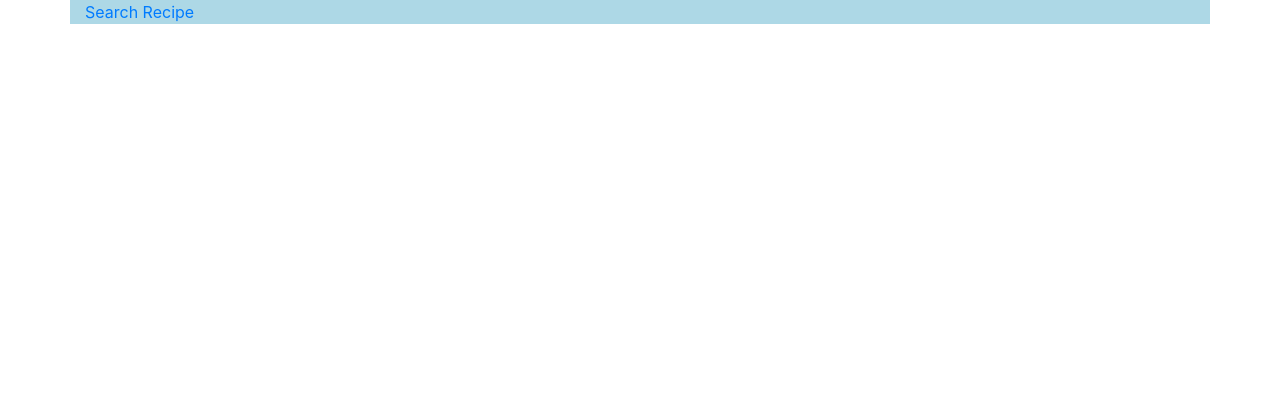
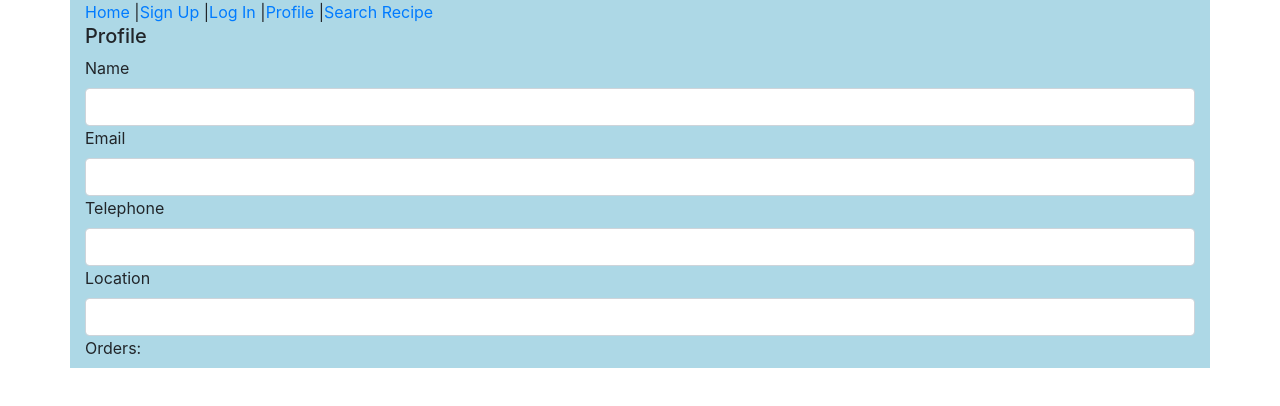
Before and after one commit to hb15331/cs5610-final-project-client-react-team12, a React (Create React App) app: page /profile in a window 1280 px wide. Shown: the top 406 px of the page. Built offline with nearby package versions, Linux system fonts and the light colour scheme.

Commit message:
Added basic Home Page

```diff
--- /dev/null
+++ b/src/components/HomePage.js
@@ -0,0 +1,47 @@
+import React from 'react'
+import {Link} from "react-router-dom";
+import "bootstrap/dist/css/bootstrap.min.css"
+import SearchRecipe from "./SearchRecipe";
+import HomePageStyle from "../styling/HomePageStyle.css"
+
+// const APP_ID = "e488ff8f"
+// const APP_KEY = "922801bd953e0343123e19348ba693fe"
+// const RECIPE_URL = "https://api.edamam.com/search"
+
+class HomePage extends React.Component {
+
+    constructor(props) {
+        super(props);
+    }
+
+    state = {
+        //imageUrl: "https://picsum.photos/200"
+        imageUrl: "https://image.shutterstock.com/image-photo/healthy-food-clean-eating-selection-600w-722718097.jpg"
+    }
+
+    render() {
+        return (
+            <div>
+
+
+                <h2>Welcome to Foodify!!!</h2>
+
+                <div className="homePageStyle">
+                    <img className="img-fluid"
+                         width="100%"
+                         height="auto"
+                        src={this.state.imageUrl}
+                        alt="randomImage"/>
+
+                </div>
+
+                <SearchRecipe/>
+
+            </div>
+
+        )
+    }
+}
+
+
+export default HomePage;
--- /dev/null
+++ b/src/components/ProfilePage.js
@@ -0,0 +1,58 @@
+import React from 'react'
+import {Link} from "react-router-dom";
+import "bootstrap/dist/css/bootstrap.min.css"
+
+// const APP_ID = "e488ff8f"
+// const APP_KEY = "922801bd953e0343123e19348ba693fe"
+// const RECIPE_URL = "https://api.edamam.com/search"
+
+class RegisterPage extends React.Component {
+
+    constructor(props) {
+        super(props);
+    }
+
+    render() {
+        return (
+            <div>
+
+
+                <h5>Profile</h5>
+                <span //TODO: add edit buttons
+                >
+
+                <label for = "name">Name</label>
+                <input className="form-control" type="text" id="name"
+                    //TODO: onchange input username
+                />
+
+                </span>
+                <label for="name">Email</label>
+                <input className="form-control" type="email" id="name"
+                    //TODO: onchange input username
+                />
+                <label for="telephone">Telephone</label>
+                <input className="form-control" type="tel" id="telephone"
+                    //TODO: onchange input password
+                />
+                <label for="location">Location</label>
+                <input className="form-control" type="text" id="location"
+                    //TODO: onchange input password
+                />
+
+                <label for="orderlist">Orders:</label>
+                <ul id="orderlist">
+
+                </ul>
+
+
+
+
+            </div>
+
+        )
+    }
+}
+
+
+export default RegisterPage;
--- /dev/null
+++ b/src/components/RegisterPage.js
@@ -0,0 +1,58 @@
+import React from 'react'
+import {Link} from "react-router-dom";
+import "bootstrap/dist/css/bootstrap.min.css"
+
+// const APP_ID = "e488ff8f"
+// const APP_KEY = "922801bd953e0343123e19348ba693fe"
+// const RECIPE_URL = "https://api.edamam.com/search"
+
+class RegisterPage extends React.Component {
+
+    constructor(props) {
+        super(props);
+    }
+
+    render() {
+        return (
+            <div>
+
+
+                <h5>Profile</h5>
+                <span //TODO: add edit buttons
+                >
+
+                <label for = "name">Name</label>
+                <input className="form-control" type="text" id="name"
+                    //TODO: onchange input username
+                />
+
+                </span>
+                <label for="name">Email</label>
+                <input className="form-control" type="email" id="name"
+                    //TODO: onchange input username
+                />
+                <label for="telephone">Telephone</label>
+                <input className="form-control" type="tel" id="telephone"
+                    //TODO: onchange input password
+                />
+                <label for="location">Location</label>
+                <input className="form-control" type="text" id="location"
+                    //TODO: onchange input password
+                />
+
+                <label for="orderlist">Orders:</label>
+                <ul id="orderlist">
+
+                </ul>
+
+
+
+
+            </div>
+
+        )
+    }
+}
+
+
+export default RegisterPage;
--- a/src/components/SearchManager.js
+++ b/src/components/SearchManager.js
@@ -1,6 +1,9 @@
 import React from "react";
 import {BrowserRouter, Route, Link} from "react-router-dom";
 
+import HomePage from "./HomePage"
+import RegisterPage from "./RegisterPage";
+import ProfilePage from "./ProfilePage"
 import RecipeDetails from "./RecipeDetails";
 import SearchRecipe from "./SearchRecipe";
 
@@ -8,16 +11,36 @@ export class SearchManager extends React.Component {
 
     render() {
             return (
+                <div>
                     <BrowserRouter>
                         <div className="container">
+                            <Link to="/home">
+                                Home
+                            </Link> |
+                            <Link to="/register">
+                                Sign Up
+                            </Link> |
+                            <Link to="/login">
+                                Log In
+                            </Link> |
+                            <Link to="/profile">
+                                Profile
+                            </Link> |
                             <Link to="/recipeSearch">
                                 Search Recipe
                             </Link>
 
+                            <Route path="/home" component={HomePage}/>
+                            <Route path="/register" component={RegisterPage}/>
+                            {/*    <Route path="/login" component={LoginPage}/> */}
+                            <Route path="/profile" component={ProfilePage}/>
                             <Route path="/recipeSearch" component={SearchRecipe}/>
                             <Route path="/recipes/:recipeUri" component={RecipeDetails}/>
+
                         </div>
                     </BrowserRouter>
+                </div>
+
             );
         }
     }
--- a/src/components/SearchRecipe.js
+++ b/src/components/SearchRecipe.js
@@ -44,11 +44,12 @@ class SearchRecipe extends React.Component {
         return (
             <div>
 
-                <h5>Proceed to Recipe Search</h5>
-                <h2>Search Recipes</h2>
+                <h1>Find your favorite recipe</h1>
+                {/* <h5>Choose an ingredient</h5> */}
 
                 <div className="input-group">
 
+                    <label for="search" className="col-12">Enter keyword</label>
                     <input onChange={(event) =>
                         //console.log(event.target.value)
                         this.setState(prevState => ({
@@ -57,7 +58,8 @@ class SearchRecipe extends React.Component {
                         }))}
                            className="form-control"
                            placeholder="keyword"
-                           value={this.state.keyword}/>
+                           value={this.state.keyword}
+                            id="search"/>
 
                     <div className="input-group-append">
                             <button
@@ -99,4 +101,5 @@ class SearchRecipe extends React.Component {
 }
 
 
+
 export default SearchRecipe;
--- a/src/containers/EdamamClient.js
+++ b/src/containers/EdamamClient.js
@@ -9,6 +9,7 @@ export default class EdamamClient extends React.Component {
     render() {
         return (
             <div className="container">
+                <h1>Welcome to Foodify!</h1>
                 <h1> Recipe Edamam Client </h1>
                 <SearchRecipe/>
             </div>
--- /dev/null
+++ b/src/styling/HomePageStyle.css
@@ -0,0 +1,6 @@
+.homePageStyle {
+    margin-top: 20px;
+    margin-left: 20px;
+    margin-right: 20px;
+    background-color: aliceblue;
+}
```
Also changed, not shown: src/reducers/registerReducer.js (added, +20 -0 lines). Lines whose indentation alone changed are shown as unchanged.
